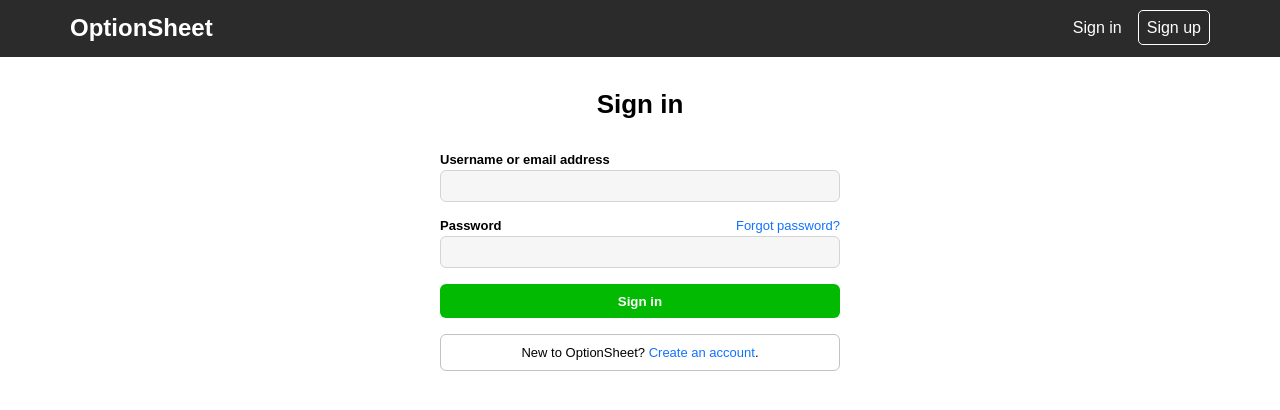
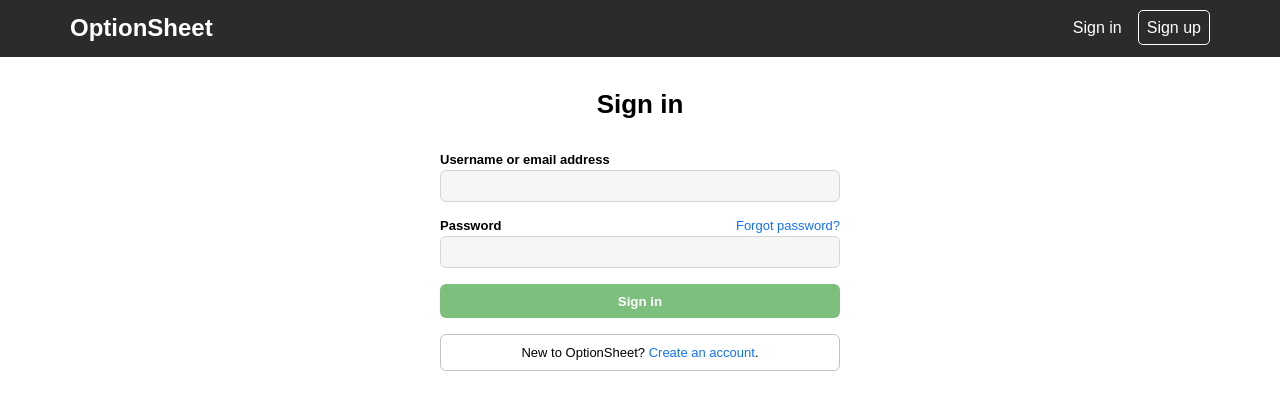
Before and after one commit to stephenreynolds/optionsheet, a React app: page /login in a window 1280 px wide. Shown: the top 410 px of the page. Built offline with nearby package versions, Linux system fonts and the light colour scheme; the HTML template or start-up script is replaced by a standard one.

Commit message:
Input state and validation

```diff
--- a/src/app/components/login/login.tsx
+++ b/src/app/components/login/login.tsx
@@ -1,7 +1,29 @@
 import { Link } from "react-router-dom";
-import {Centered, Form, ForgotPassword, CreateAccount, InputGroup} from "./login.styles";
+import {
+  Centered,
+  Form,
+  ForgotPassword,
+  CreateAccount,
+  InputGroup
+} from "./login.styles";
+import { useState } from "react";
 
 const Login = (): JSX.Element => {
+  const [username, setUsername] = useState("");
+  const [password, setPassword] = useState("");
+
+  const onUsernameChange = (e) => {
+    setUsername(e.target.value);
+  };
+
+  const onPasswordChange = (e) => {
+    setPassword(e.target.value);
+  };
+
+  const validate = (): boolean => {
+    return username.length > 0 && password.length > 0;
+  };
+
   return (
     <Centered>
       <h1>Sign in</h1>
@@ -9,20 +31,22 @@ const Login = (): JSX.Element => {
       <Form>
         <InputGroup>
           <label htmlFor="username">Username or email address</label>
-          <input type="text" id="username" />
+          <input type="text" id="username" onChange={onUsernameChange} />
         </InputGroup>
 
         <InputGroup>
           <label htmlFor="password">
-            Password{" "}
+            Password
             <ForgotPassword to="/resetpassword">
               Forgot password?
             </ForgotPassword>
           </label>
-          <input type="password" id="password" />
+          <input type="password" id="password" onChange={onPasswordChange} />
         </InputGroup>
 
-        <button type="submit">Sign in</button>
+        <button type="submit" disabled={!validate()}>
+          Sign in
+        </button>
       </Form>
 
       <CreateAccount>
```
